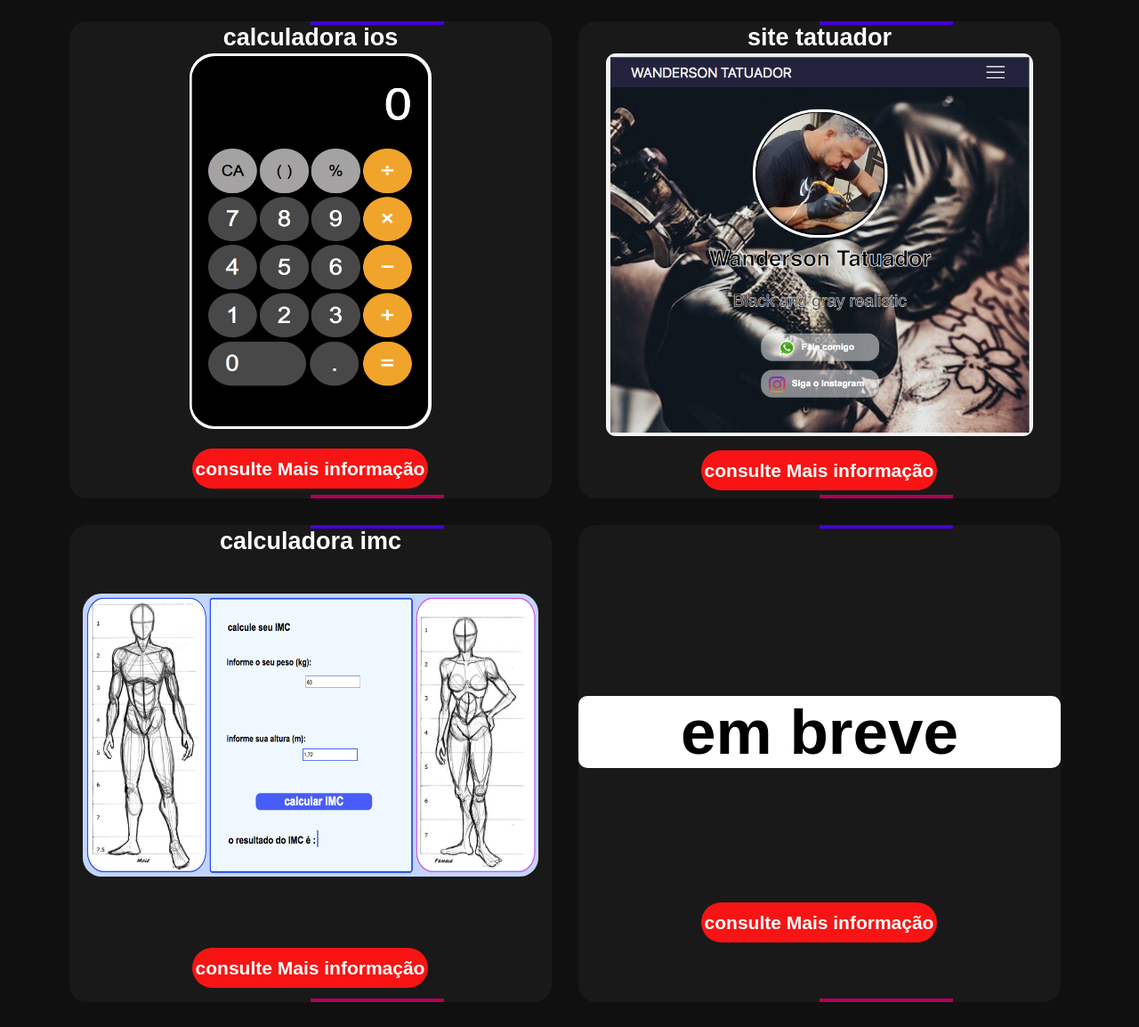
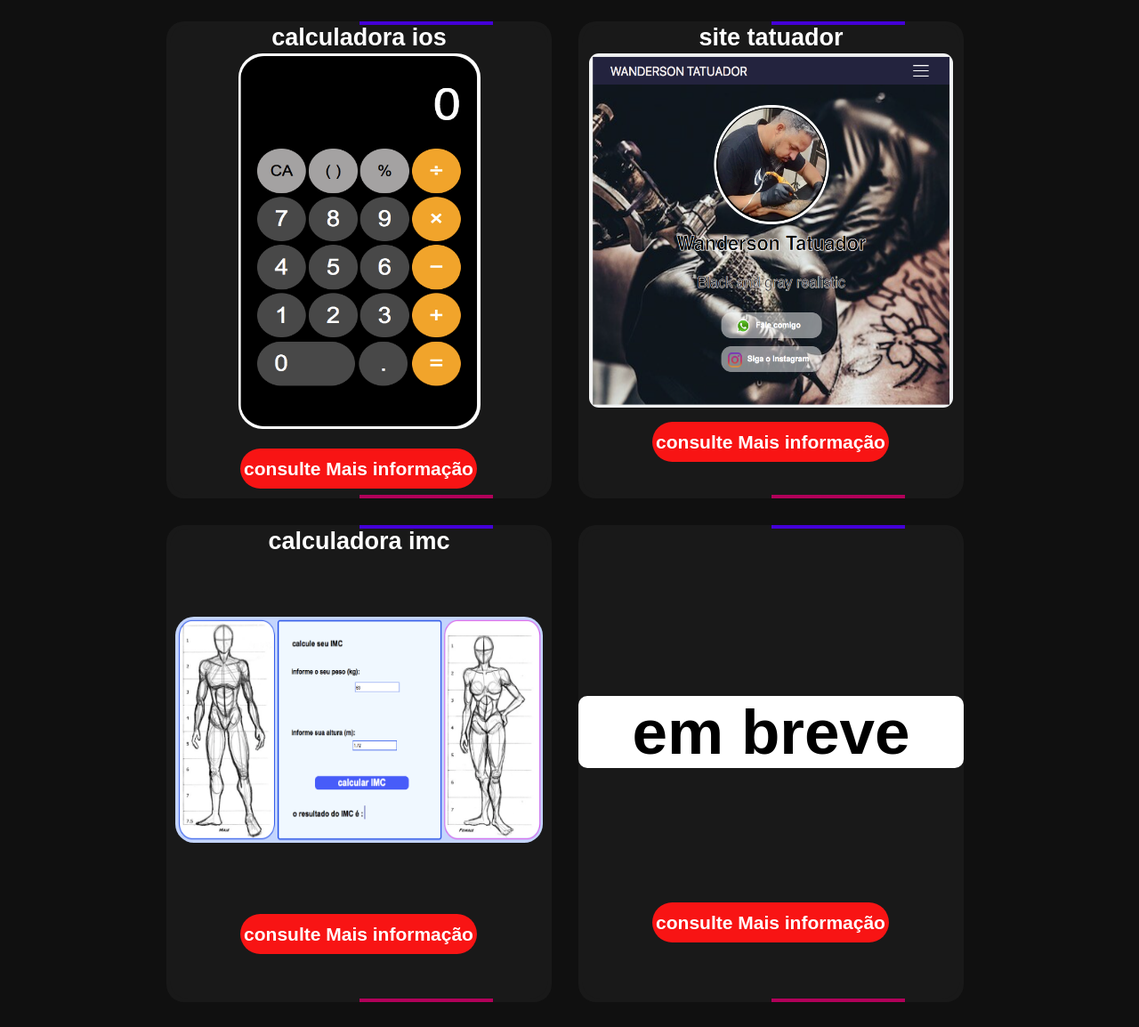
Before and after one commit to highlsilva/site-pessoal-antigo, a website: page projetos.html in a window 1280 px wide. Shown: the part 143-1297 px from the top of the page at 89% size. Drawn offline with Linux system fonts and the light colour scheme; files whose address does not match are found by name.

Commit message:
alteração css portifilio

```diff
--- a/style.css
+++ b/style.css
@@ -488,7 +488,7 @@ button:hover {
 .Card {
     position: relative;
     height: 536px;
-    width: 542px;
+    width: 433px;
     z-index: 10;
     background: rgb(25, 25, 25);
     border-radius: 20px;
@@ -594,8 +594,8 @@ H5 {
 .Img-prt2 {
     z-index: 10;
     position: relative;
-    width: 30rem;
-    height: 26.9rem;
+    width: 25.6rem;
+    height: 24.9rem;
     margin-top: 7px;
     margin-bottom: 0.4rem;
     border-radius: 11px;
@@ -604,9 +604,9 @@ H5 {
 .Img-prt3 {
     z-index: 10;
     position: relative;
-    width: 32rem;
-    height: 19.9rem;
-    margin-top: 48px;
+    width: 25.8rem;
+    height: 15.9rem;
+    margin-top: 74px;
     margin-bottom: 4.4rem;
     border-radius: 21px;
 }
```
